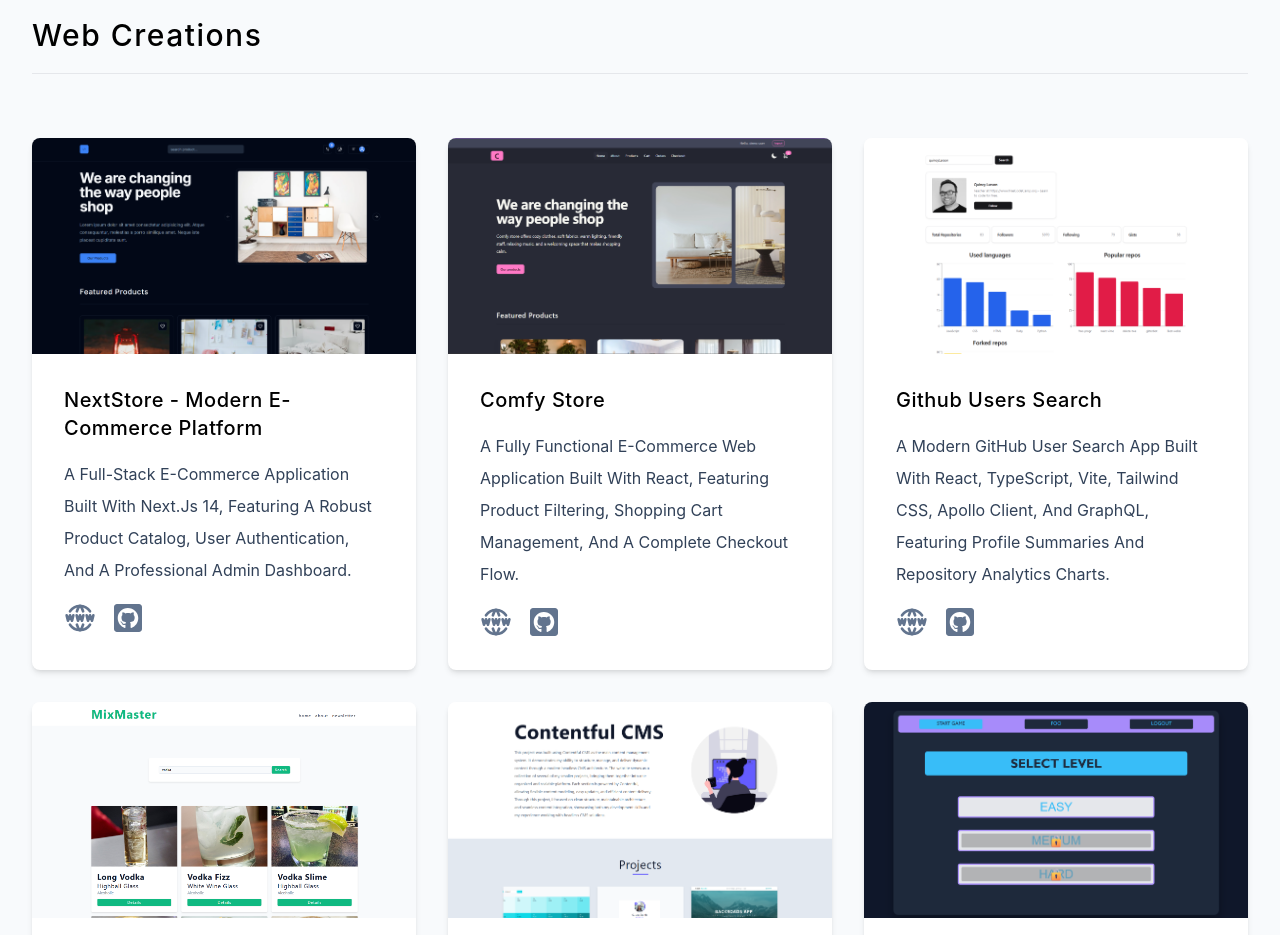
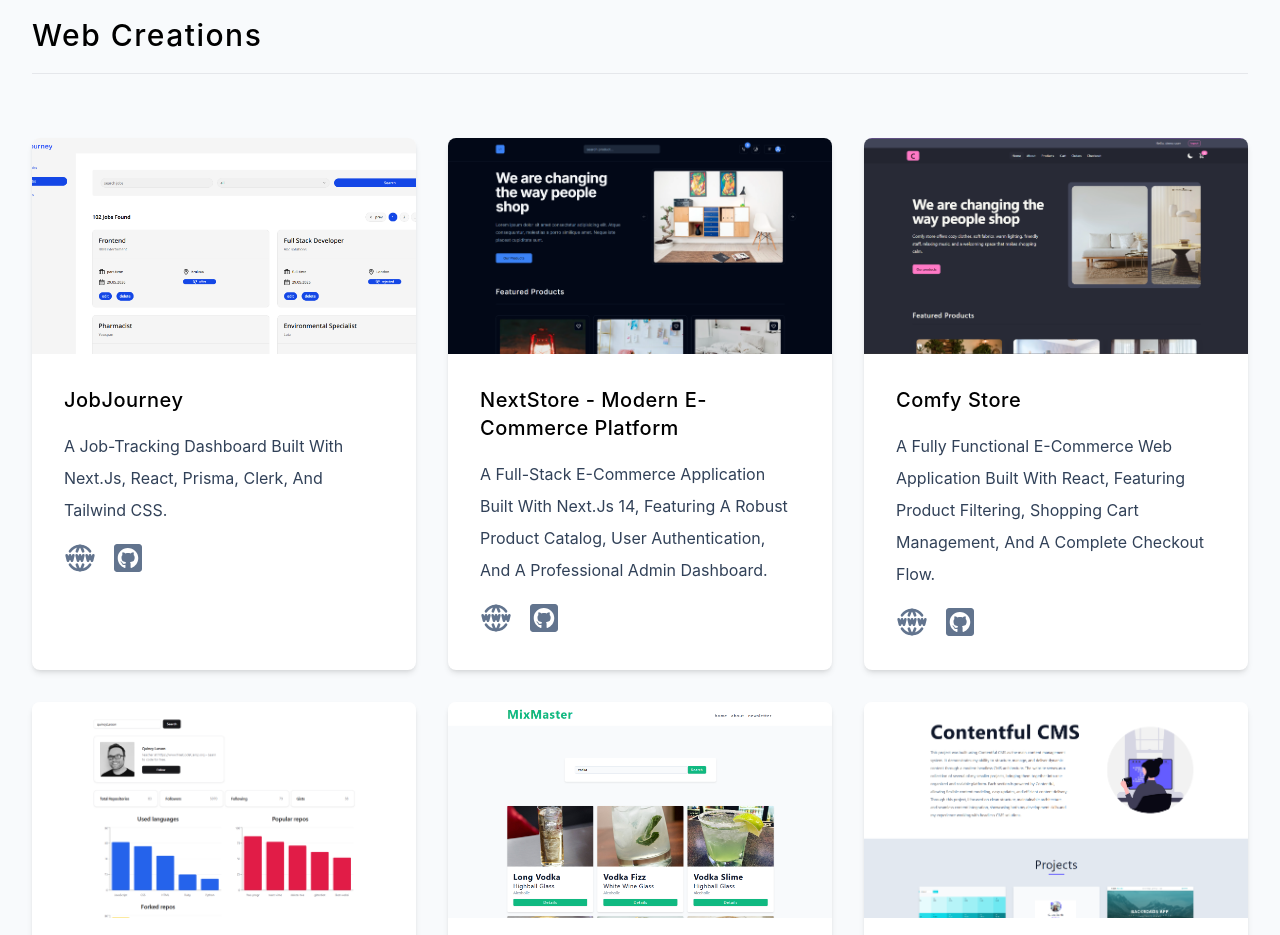
Before and after one commit to Alina0303/web-dev-portfolio, a React (Vite) app: page / in a window 1280 px wide. Shown: the part 1940-2875 px from the top of the page. Built offline with nearby package versions, Linux system fonts and the light colour scheme.

Commit message:
Add JobJourney project to projects list
Added JobJourney project details and image import.

```diff
--- a/src/data.jsx
+++ b/src/data.jsx
@@ -7,6 +7,7 @@ import content from "./assets/contentfull.png";
 import comfy from "./assets/comfi-store.png";
 import nextStore from "./assets/next-store.png";
 import githubsearch from "./assets/githubsearch.png";
+import jobJourney from "./assets/JobJourney.png";
 
 export const links = [
   { id: nanoid(), href: "#home", text: "home" },
@@ -43,6 +44,14 @@ export const skills = [
 ];
 
 export const projects = [
+  {
+    id: nanoid(),
+    img: jobJourney,
+    url: "https://jobjourney-vpbj.onrender.com",
+    github: "https://github.com/Alina0303/JobJourney",
+    title: "JobJourney",
+    text: "A job-tracking dashboard built with Next.js, React, Prisma, Clerk, and Tailwind CSS.",
+  },
   {
     id: nanoid(),
     img: nextStore,
```
